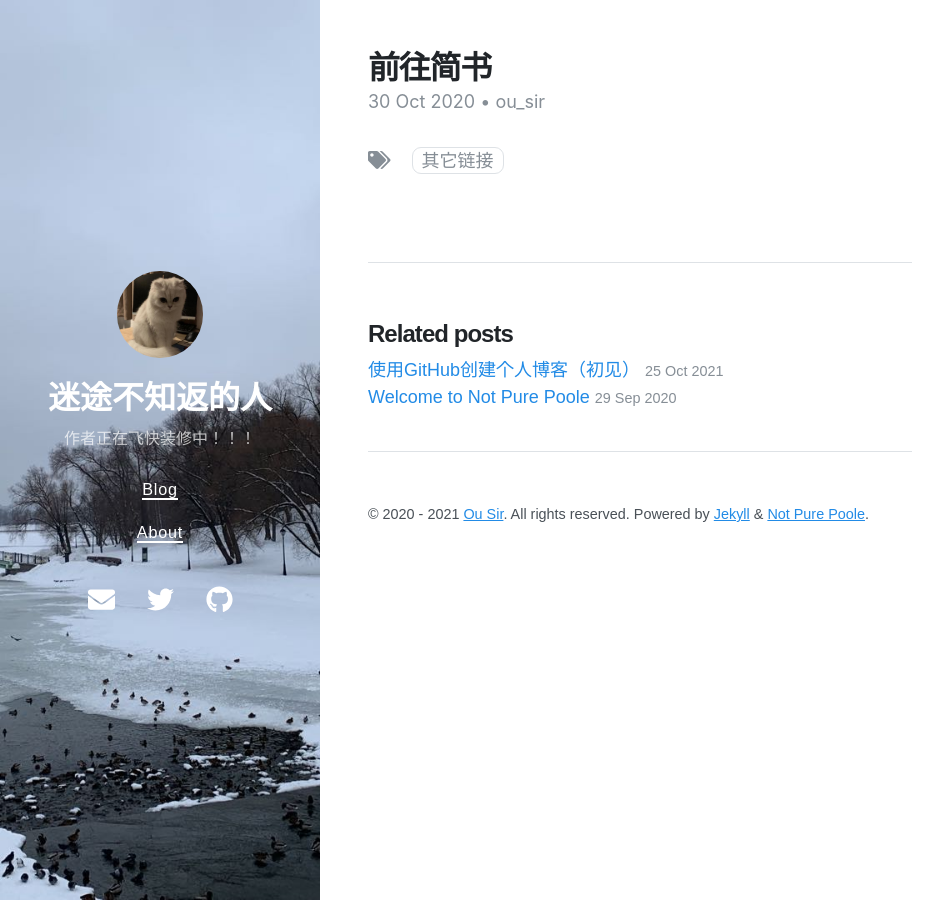
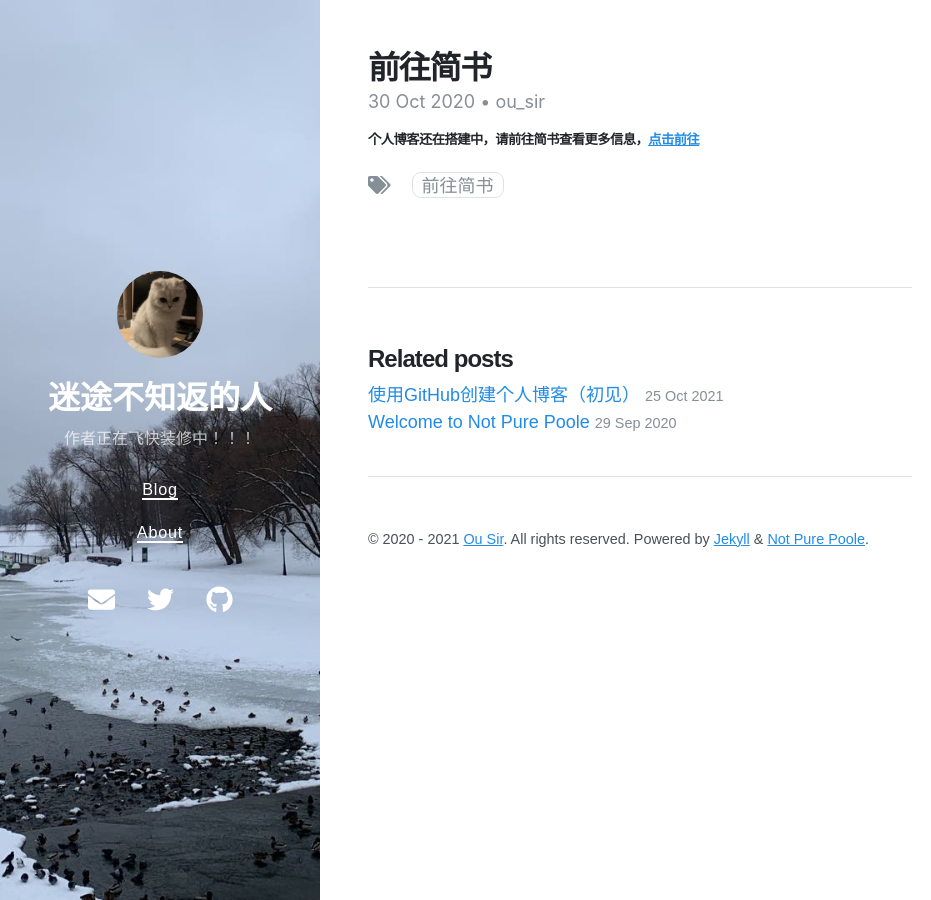
Before and after one commit to ooouuzy/ooouuzy.github.io, a Jekyll site: the page built from _posts/2020-10-01-releasing-not-pure-poole-v0-1-0.md, in a window 1280 px wide. Shown: the whole page, without its empty margins (0-931 px from the left). Built offline with Jekyll 4.4.1, drawn with Linux system fonts in a browser that asks for light colours; nearby versions of some CDN libraries.

Commit message:
修改文件: _posts/2020-10-01-releasing-not-pure-poole-v0-1-0.md

```diff
--- a/_posts/2020-10-01-releasing-not-pure-poole-v0-1-0.md
+++ b/_posts/2020-10-01-releasing-not-pure-poole-v0-1-0.md
@@ -3,6 +3,7 @@ layout: post
 title: 前往简书
 author: ou_sir
 tags:
-- 其它链接
+- 前往简书
 date: 2020-10-30 13:56 +0800
 ---
+##### 个人博客还在搭建中，请前往简书查看更多信息，[点击前往](https://www.jianshu.com/u/58fb89ed0ed0)
```
